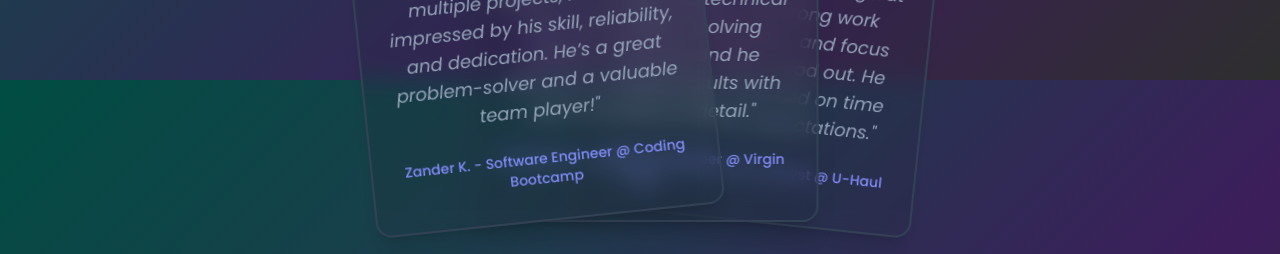
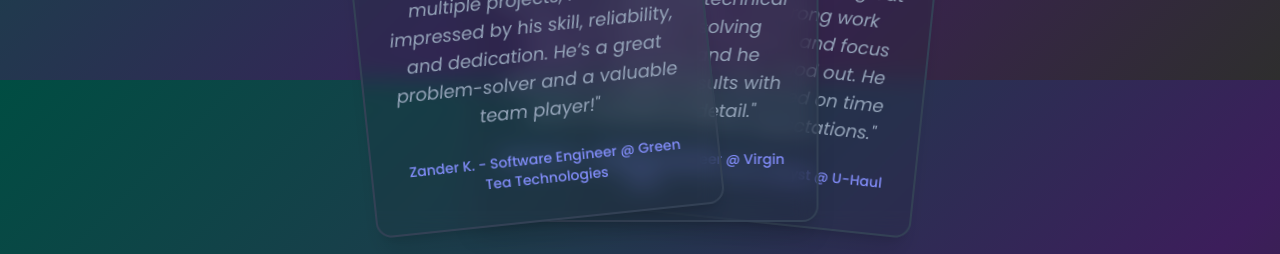
Before and after one commit to bryceberczik/portfolio, a React (Vite) app: page / in a window 1280 px wide. Shown: the part 1520-1774 px from the top of the page. Built offline with nearby package versions, Linux system fonts and the light colour scheme.

Commit message:
changed zanders description

```diff
--- a/src/components/MobileShuffleCards.tsx
+++ b/src/components/MobileShuffleCards.tsx
@@ -23,7 +23,7 @@
         <Card
           imgUrl={zander}
           testimonial="After working with Bryce on multiple projects, I’ve been impressed by his skill, reliability, and dedication. He’s a great problem-solver and a valuable team player!"
-          author="Zander K. - Software Engineer @ Coding Bootcamp"
+          author="Zander K. - Software Engineer @ Green Tea Technologies"
           handleShuffle={handleShuffle}
           position={order[0]}
         />
--- a/src/components/ShuffleCards.tsx
+++ b/src/components/ShuffleCards.tsx
@@ -22,7 +22,7 @@
         <Card
           imgUrl={zander}
           testimonial="After working with Bryce on multiple projects, I’ve been impressed by his skill, reliability, and dedication. He’s a great problem-solver and a valuable team player!"
-          author="Zander K. - Software Engineer @ Coding Bootcamp"
+          author="Zander K. - Software Engineer @ Green Tea Technologies"
           handleShuffle={handleShuffle}
           position={order[0]}
         />{" "}
```
